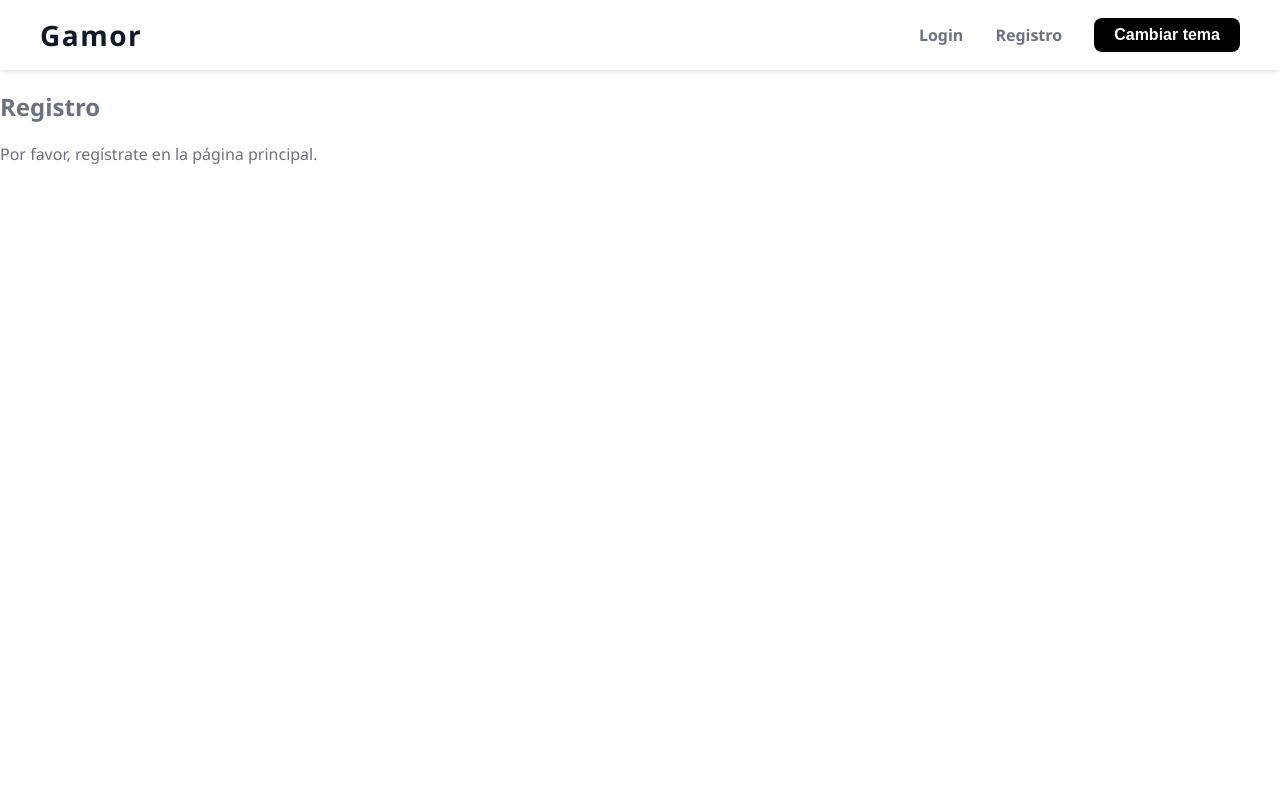
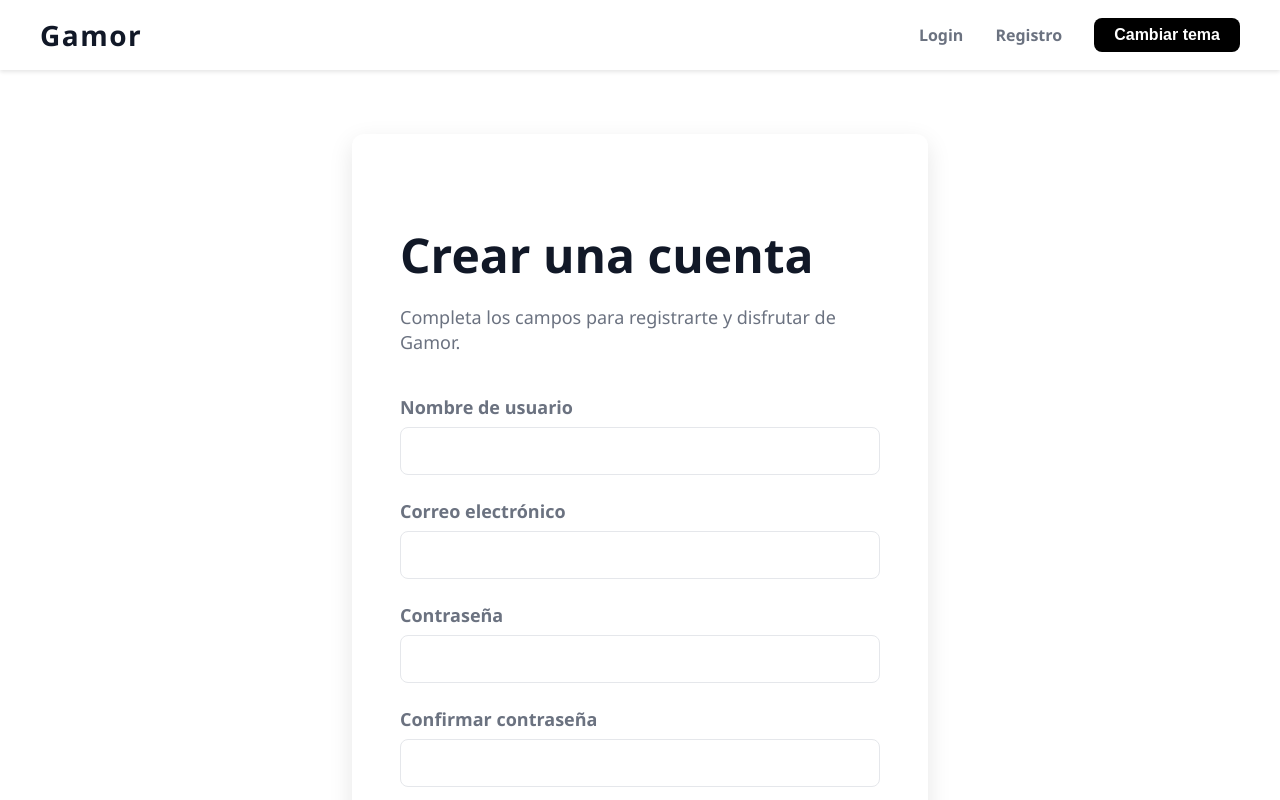
Before and after one commit to CarlosEAlejo/Gamor_Test, a React (Create React App) app: page /register in a window 1280 px wide. Shown: the top 800 px of the page. Built offline with nearby package versions, Linux system fonts and the light colour scheme.

Commit message:
create Register.js component

```diff
--- a/src/components/register/Register.js
+++ b/src/components/register/Register.js
@@ -1,11 +1,172 @@
-import React from 'react';
+import React, { useState, useEffect } from "react";
+import { useNavigate } from "react-router-dom";
+import "./Register.css";
 
-const Register = () => {
+const Register = ({ theme }) => {
+    const [formData, setFormData] = useState({
+        username: "",
+        email: "",
+        password: "",
+        confirmPassword: "",
+    });
+    const [errors, setErrors] = useState({});
+    const [submitError, setSubmitError] = useState("");
+    const navigate = useNavigate();
+
+    // Sincronizar tema global
+    useEffect(() => {
+        const root = document.documentElement;
+        if (theme === "dark") {
+            root.classList.add("dark");
+            root.classList.remove("light");
+        } else {
+            root.classList.add("light");
+            root.classList.remove("dark");
+        }
+    }, [theme]);
+
+    const validate = () => {
+        const newErrors = {};
+
+        if (!formData.username.trim()) {
+            newErrors.username = "El nombre de usuario es obligatorio.";
+        }
+        if (!formData.email.includes("@")) {
+            newErrors.email = "Por favor ingresa un correo válido.";
+        }
+        if (formData.password.length < 6) {
+            newErrors.password = "La contraseña debe tener al menos 6 caracteres.";
+        }
+        if (formData.password !== formData.confirmPassword) {
+            newErrors.confirmPassword = "Las contraseñas no coinciden.";
+        }
+
+        setErrors(newErrors);
+        return Object.keys(newErrors).length === 0;
+    };
+
+    const handleChange = (e) => {
+        setFormData((prev) => ({ ...prev, [e.target.name]: e.target.value }));
+    };
+
+    const handleSubmit = (e) => {
+        e.preventDefault();
+        setSubmitError("");
+        if (validate()) {
+            // Aquí se implementaría lógica real de registro
+            alert("Registro exitoso! Redirigiendo al Login...");
+            navigate("/");
+        } else {
+            setSubmitError("Por favor corrige los errores del formulario.");
+        }
+    };
+
     return (
-        <div>
-            <h2>Registro</h2>
-            <p>Por favor, regístrate en la página principal.</p>
-        </div>
+        <main className="register-container" role="main" id="register">
+            <section className="register-card" aria-label="Formulario de registro">
+                <h1>Crear una cuenta</h1>
+                <p className="description">
+                    Completa los campos para registrarte y disfrutar de Gamor.
+                </p>
+                <form onSubmit={handleSubmit} noValidate className="register-form">
+                    <label htmlFor="username">
+                        Nombre de usuario
+                        <input
+                            type="text"
+                            id="username"
+                            name="username"
+                            value={formData.username}
+                            onChange={handleChange}
+                            aria-invalid={!!errors.username}
+                            aria-describedby={errors.username ? "username-error" : undefined}
+                            autoComplete="username"
+                            required
+                        />
+                        {errors.username && (
+                            <span className="form-error" id="username-error" role="alert">
+                                {errors.username}
+                            </span>
+                        )}
+                    </label>
+
+                    <label htmlFor="email">
+                        Correo electrónico
+                        <input
+                            type="email"
+                            id="email"
+                            name="email"
+                            value={formData.email}
+                            onChange={handleChange}
+                            aria-invalid={!!errors.email}
+                            aria-describedby={errors.email ? "email-error" : undefined}
+                            autoComplete="email"
+                            required
+                        />
+                        {errors.email && (
+                            <span className="form-error" id="email-error" role="alert">
+                                {errors.email}
+                            </span>
+                        )}
+                    </label>
+
+                    <label htmlFor="password">
+                        Contraseña
+                        <input
+                            type="password"
+                            id="password"
+                            name="password"
+                            value={formData.password}
+                            onChange={handleChange}
+                            aria-invalid={!!errors.password}
+                            aria-describedby={errors.password ? "password-error" : undefined}
+                            autoComplete="new-password"
+                            required
+                        />
+                        {errors.password && (
+                            <span className="form-error" id="password-error" role="alert">
+                                {errors.password}
+                            </span>
+                        )}
+                    </label>
+
+                    <label htmlFor="confirmPassword">
+                        Confirmar contraseña
+                        <input
+                            type="password"
+                            id="confirmPassword"
+                            name="confirmPassword"
+                            value={formData.confirmPassword}
+                            onChange={handleChange}
+                            aria-invalid={!!errors.confirmPassword}
+                            aria-describedby={
+                                errors.confirmPassword ? "confirm-error" : undefined
+                            }
+                            autoComplete="new-password"
+                            required
+                        />
+                        {errors.confirmPassword && (
+                            <span
+                                className="form-error"
+                                id="confirm-error"
+                                role="alert"
+                            >
+                                {errors.confirmPassword}
+                            </span>
+                        )}
+                    </label>
+
+                    {submitError && (
+                        <div className="submit-error" role="alert">
+                            {submitError}
+                        </div>
+                    )}
+
+                    <button type="submit" className="register-submit-button">
+                        Registrar cuenta
+                    </button>
+                </form>
+            </section>
+        </main>
     );
 };
 
```
